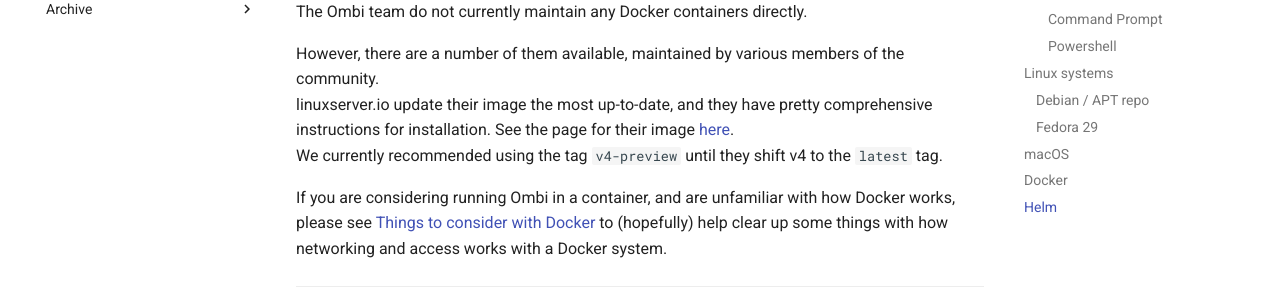
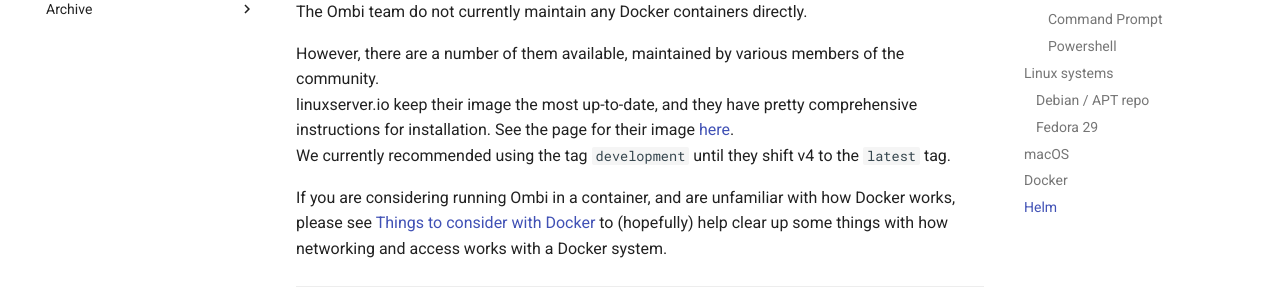
Before and after one commit to Ombi-app/Ombi.Docs, an MkDocs documentation site: the page built from docs/installation.md, in a window 1280 px wide and 900 px high, scrolled down 5464 px. Shown: the part 341-629 px from the top of the window. Built offline with MkDocs 1.6.1 and Material for MkDocs 9.7.7, drawn with Linux system fonts in a browser that asks for light colours; comment, search, counter and statistics services are not loaded.

Commit message:
update recommended docker tag in installation

```diff
--- a/docs/installation.md
+++ b/docs/installation.md
@@ -178,8 +178,8 @@
 The Ombi team do not currently maintain any Docker containers directly.
 
 However, there are a number of them available, maintained by various members of the community.
-linuxserver.io update their image the most up-to-date, and they have pretty comprehensive instructions for installation. See the page for their image [here](https://hub.docker.com/r/linuxserver/ombi/).
-We currently recommended using the tag `v4-preview` until they shift v4 to the `latest` tag.
+linuxserver.io keep their image the most up-to-date, and they have pretty comprehensive instructions for installation. See the page for their image [here](https://hub.docker.com/r/linuxserver/ombi/).
+We currently recommended using the tag `development` until they shift v4 to the `latest` tag.
 
 If you are considering running Ombi in a container, and are unfamiliar with how Docker works, please see [Things to consider with Docker](../info/docker-containers) to (hopefully) help clear up some things with how networking and access works with a Docker system.
 
```
Also changed, not shown: docs/info/docker-containers.md (+1 -1 lines).
